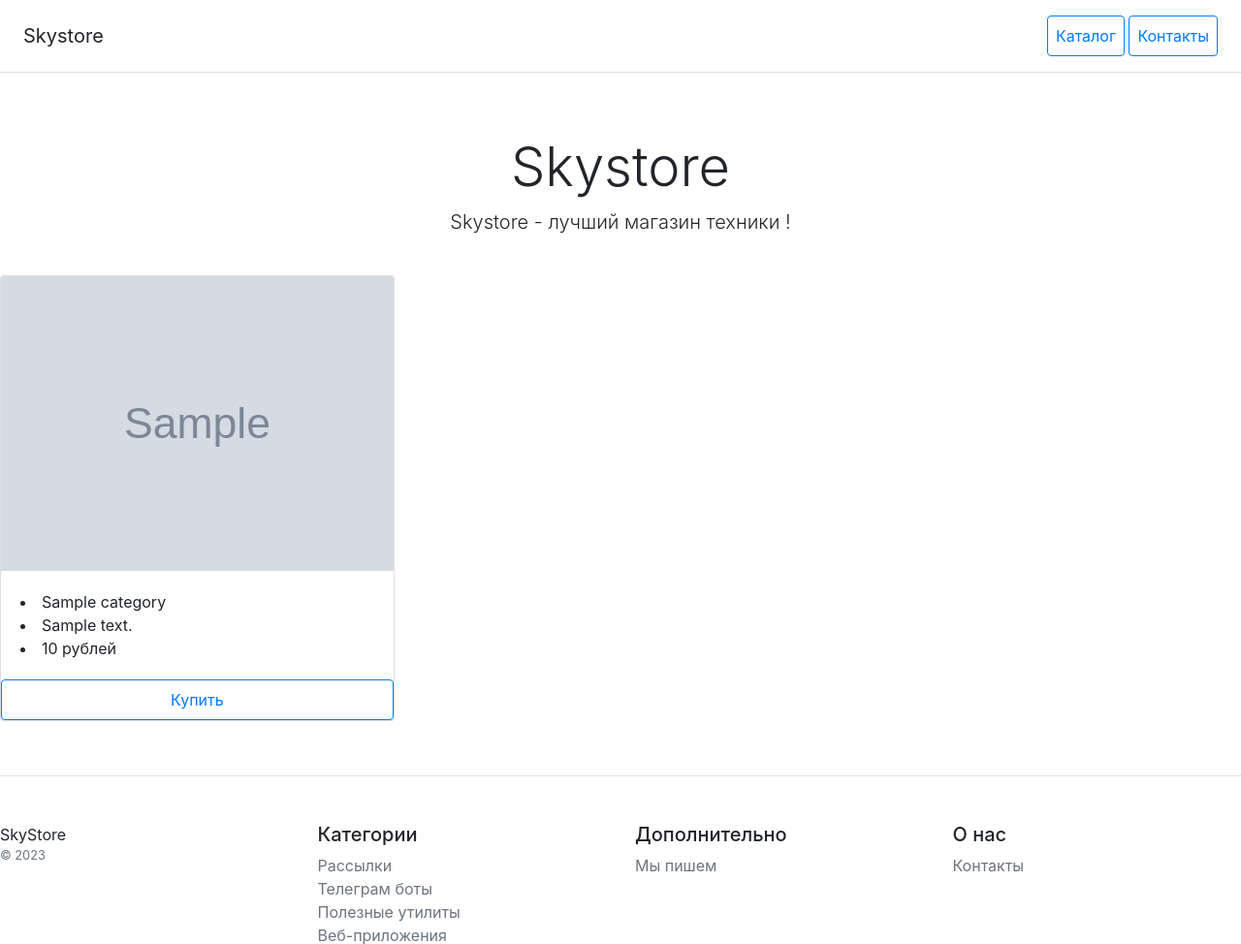
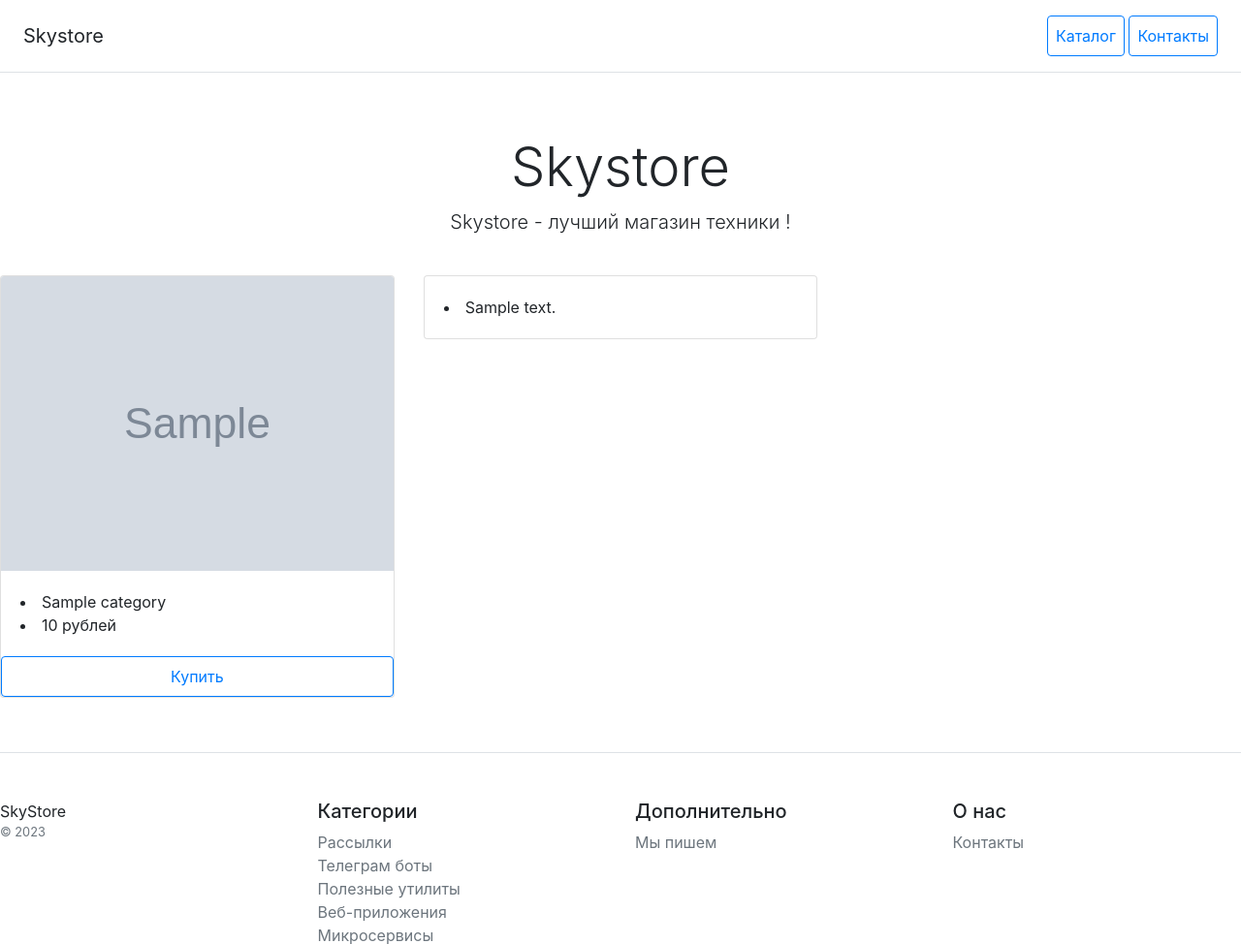
Before and after one commit to MikhailBaranov2023/MarketPlace, a Django app: page /1/product/ in a window 1280 px wide. Shown: the top 974 px of the page at 97% size. Run offline with Django 4.2, Linux system fonts and the light colour scheme; tables that the repository leaves empty hold one stand-in row (values such as "Sample post"); grey boxes marked "Sample" are stand-in pictures; parts of the project's set-up code (start-up, migrations or seed data) failed here and were passed over; some libraries are stand-ins or nearby versions.

Commit message:
исправил домашку

```diff
--- a/main/models.py
+++ b/main/models.py
@@ -20,7 +20,7 @@ class Category(models.Model):
 
 class Product(models.Model):
     name = models.CharField(max_length=50, verbose_name='Название товара')
-    description = models.TextField(**NULLABLE,max_length=100, verbose_name='Описание')
+    description = models.TextField(**NULLABLE, verbose_name='Описание')
     image = models.ImageField(upload_to='product/', verbose_name='Превью', **NULLABLE)
     category = models.ForeignKey(Category, on_delete=models.CASCADE, verbose_name='категория')
     price = models.IntegerField(verbose_name='Цена')
--- a/main/templates/main/home.html
+++ b/main/templates/main/home.html
@@ -15,7 +15,7 @@
                 </div>
                 <div class="card-body">
                     <li> {{object.category}}</li>
-                    <li>{{object.description}}</li>
+                    <li>{{object.description|truncatechars:100 }}</li>
                 </div>
                 <a class="p-2 btn btn-outline-primary" href="{% url 'main:product' object.pk %}">Перейти к товару</a>
             </div>
--- a/main/templates/main/product.html
+++ b/main/templates/main/product.html
@@ -11,12 +11,18 @@
                  alt="Card image cap">
             <div class="card-body">
                 <li> {{object.category}}</li>
-                <li>{{object.description}}</li>
                 <li>{{object.price}} рублей</li>
             </div>
             <a class="p-2 btn btn-outline-primary" href="#">Купить</a>
         </div>
     </div>
+        <div class="col-md-4">
+        <div class="card mb-2 box-shadow">
+            <div class="card-body">
+                <li>{{object.description}}</li>
+            </div>
+        </div>
+    </div>
     {% endfor %}
 </div>
 {% endblock %}
--- a/main/urls.py
+++ b/main/urls.py
@@ -1,5 +1,5 @@
 from django.urls import path
-from main.views import home, contacts, product
+from main.views import home, contacts, product, listing_product
 from main.apps import MainConfig
 
 app_name = MainConfig.name
--- a/main/views.py
+++ b/main/views.py
@@ -1,5 +1,6 @@
 from django.shortcuts import render
 from main.models import Product, Category
+from django.core.paginator import Paginator
 
 
 def home(requests):
```
Also changed, not shown: config/settings.py (line endings or trailing spaces), main/migrations/0008_alter_product_description.py (added).
